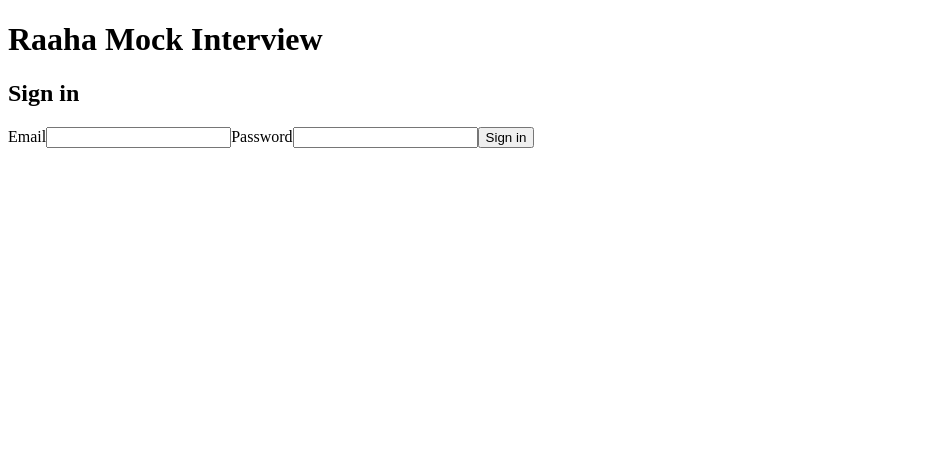
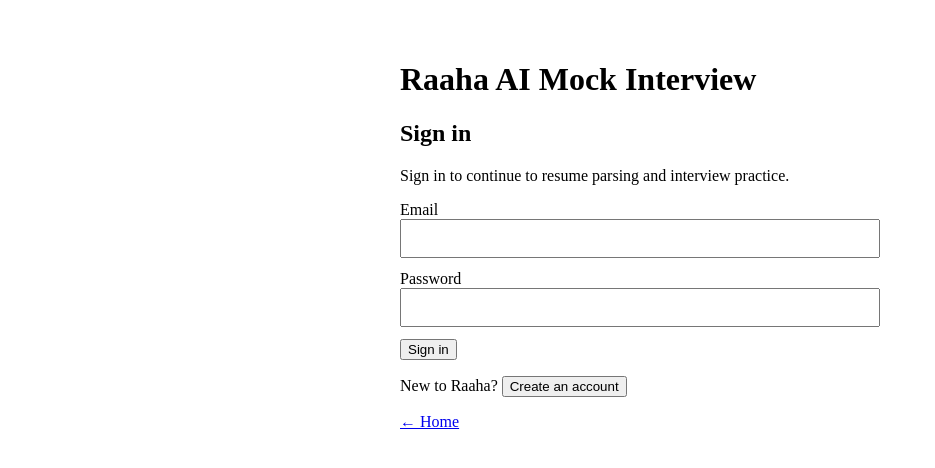
Before and after one commit to ashish-2141/Raaha-AI-Mock-Interview, a Next.js app: page /login in a window 1280 px wide. Shown: the top 468 px of the page, without its empty margins (0-935 px from the left). Built offline with nearby package versions, Linux system fonts and the light colour scheme.

Commit message:
feat: add Supabase account registration beside sign-in

```diff
--- a/src/app/login/page.tsx
+++ b/src/app/login/page.tsx
@@ -3,20 +3,79 @@
 import { useState, type FormEvent } from "react";
 import { createClient } from "@/lib/supabase/client";
 
+type Mode = "signin" | "signup";
+
 export default function LoginPage() {
-  const [email,setEmail]=useState("");
-  const [password,setPassword]=useState("");
-  const [error,setError]=useState("");
-  const [busy,setBusy]=useState(false);
+  const [mode, setMode] = useState<Mode>("signin");
+  const [email, setEmail] = useState("");
+  const [password, setPassword] = useState("");
+  const [error, setError] = useState("");
+  const [message, setMessage] = useState("");
+  const [busy, setBusy] = useState(false);
+
   async function onSubmit(event: FormEvent<HTMLFormElement>) {
-    event.preventDefault(); setBusy(true); setError("");
-    const { error: signInError } = await createClient().auth.signInWithPassword({ email, password });
-    if (signInError) { setError(signInError.message); setBusy(false); return; }
-    window.location.href="/resumes";
+    event.preventDefault();
+    setBusy(true);
+    setError("");
+    setMessage("");
+
+    try {
+      const supabase = createClient();
+      if (mode === "signin") {
+        const { error: signInError } = await supabase.auth.signInWithPassword({ email, password });
+        if (signInError) throw signInError;
+        window.location.href = "/resumes";
+        return;
+      }
+
+      const { data, error: signUpError } = await supabase.auth.signUp({
+        email,
+        password,
+        options: { emailRedirectTo: `${window.location.origin}/resumes` },
+      });
+      if (signUpError) throw signUpError;
+
+      if (data.session) {
+        window.location.href = "/resumes";
+        return;
+      }
+      setMessage("Account created. Check your email to confirm the address, then sign in.");
+    } catch (reason) {
+      setError(reason instanceof Error ? reason.message : "Authentication failed.");
+    } finally {
+      setBusy(false);
+    }
   }
-  return <main><h1>Raaha Mock Interview</h1><h2>Sign in</h2><form onSubmit={onSubmit}>
-    <label>Email<input value={email} onChange={e=>setEmail(e.target.value)} type="email" required /></label>
-    <label>Password<input value={password} onChange={e=>setPassword(e.target.value)} type="password" required /></label>
-    <button type="submit" disabled={busy}>{busy ? "Signing in..." : "Sign in"}</button>
-  </form>{error ? <p role="alert">{error}</p> : null}</main>;
+
+  const isSignUp = mode === "signup";
+
+  return (
+    <main style={{ maxWidth: 480, margin: "0 auto", padding: "32px 20px 48px" }}>
+      <h1>Raaha AI Mock Interview</h1>
+      <h2>{isSignUp ? "Create an account" : "Sign in"}</h2>
+      <p>{isSignUp ? "Create an account to use resume parsing and interview practice." : "Sign in to continue to resume parsing and interview practice."}</p>
+      <form onSubmit={onSubmit}>
+        <label style={{ display: "block", marginBottom: 12 }}>
+          Email
+          <input value={email} onChange={(event) => setEmail(event.target.value)} type="email" autoComplete="email" required style={{ display: "block", width: "100%", boxSizing: "border-box", padding: 10 }} />
+        </label>
+        <label style={{ display: "block", marginBottom: 12 }}>
+          Password
+          <input value={password} onChange={(event) => setPassword(event.target.value)} type="password" autoComplete={isSignUp ? "new-password" : "current-password"} minLength={8} required style={{ display: "block", width: "100%", boxSizing: "border-box", padding: 10 }} />
+        </label>
+        <button type="submit" disabled={busy}>
+          {busy ? "Please wait..." : isSignUp ? "Create account" : "Sign in"}
+        </button>
+      </form>
+      {error ? <p role="alert">{error}</p> : null}
+      {message ? <p role="status">{message}</p> : null}
+      <p style={{ marginTop: 16 }}>
+        {isSignUp ? "Already registered? " : "New to Raaha? "}
+        <button type="button" onClick={() => { setMode(isSignUp ? "signin" : "signup"); setError(""); setMessage(""); }}>
+          {isSignUp ? "Sign in" : "Create an account"}
+        </button>
+      </p>
+      <p><a href="/">← Home</a></p>
+    </main>
+  );
 }
```
